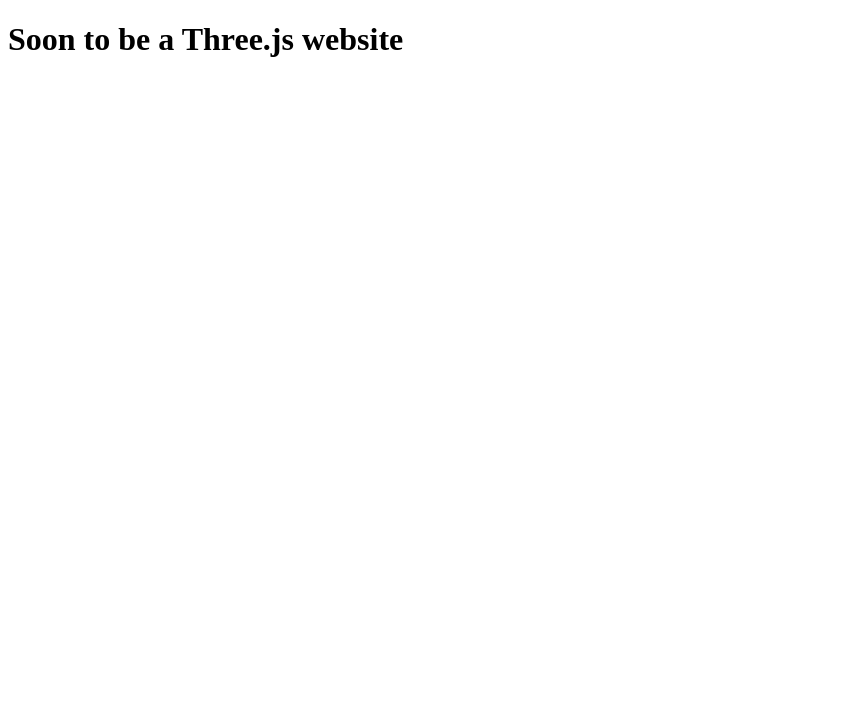
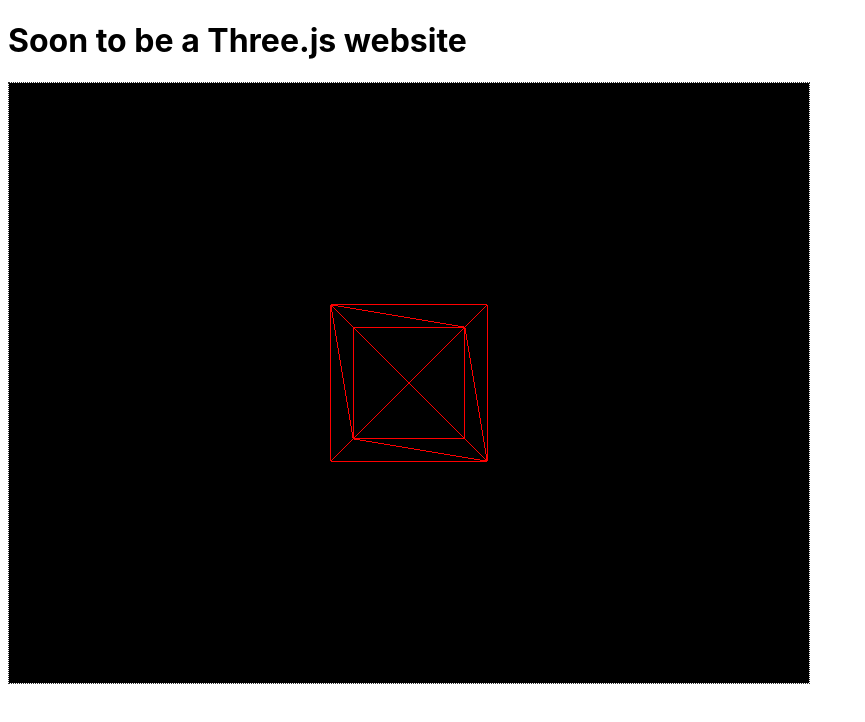
Before and after one commit to mandrasch/threejs-journey, a website built with Vite: page index.html in a window 1280 px wide. Shown: the whole page, without its empty margins (0-865 px from the left). Built offline with nearby package versions, Linux system fonts and the light colour scheme.

Commit message:
chore: first lesson, some formatting changes, scss support

```diff
--- a/index.html
+++ b/index.html
@@ -1,12 +1,15 @@
 <!DOCTYPE html>
 <html lang="en">
-<head>
-    <meta charset="UTF-8">
-    <meta name="viewport" content="width=device-width, initial-scale=1.0">
+  <head>
+    <meta charset="UTF-8" />
+    <meta name="viewport" content="width=device-width, initial-scale=1.0" />
     <title>03 - First Three.js Project</title>
+    <link rel="stylesheet" href="./style.scss" />
+  </head>
+  <body>
+    <h1>Soon to be a Three.js website</h1>
+    <canvas class="webgl"></canvas>
+
     <script type="module" src="./script.js"></script>
-</head>
-<body>
-    <h1>Soon to be a Three.js website</h1>
-</body>
+  </body>
 </html>
--- a/package.json
+++ b/package.json
@@ -16,6 +16,7 @@
     "vite": "^5.0.4"
   },
   "devDependencies": {
-    "@biomejs/biome": "1.4.1"
+    "@biomejs/biome": "1.4.1",
+    "sass": "^1.69.5"
   }
 }
--- a/script.js
+++ b/script.js
@@ -1,6 +1,39 @@
-console.log('JavaScript is working')
+console.log("JavaScript is working");
 
-import * as THREE from 'three'
+import * as THREE from "three";
 
+// Canvas
+const canvas = document.querySelector(".webgl");
 
-console.log(THREE)
+// Scene
+const scene = new THREE.Scene();
+
+// Object
+const geometry = new THREE.BoxGeometry(1, 1, 1);
+// debug with 	wireframe: true,
+const material = new THREE.MeshBasicMaterial({
+	color: 0xff0000,
+	wireframe: true,
+});
+const mesh = new THREE.Mesh(geometry, material);
+scene.add(mesh);
+
+// Camera
+const sizes = {
+	width: 800,
+	height: 600,
+};
+
+// field of view = 75, high (easier for beginners), aspect ratio
+// Camera frustum vertical field of view, from bottom to top of view, in degrees. Default is 50.
+// https://threejs.org/docs/#api/en/cameras/PerspectiveCamera
+const camera = new THREE.PerspectiveCamera(75, sizes.width / sizes.height);
+camera.position.z = 3; // camera is moved backward before rendering
+
+// Renderer
+const renderer = new THREE.WebGLRenderer({
+	canvas,
+});
+renderer.setSize(sizes.width, sizes.height);
+
+renderer.render(scene, camera);
--- /dev/null
+++ b/style.scss
@@ -0,0 +1,7 @@
+body{
+    font-family: 'Inter', 'Arial', sans-serif;
+}
+
+canvas.webgl{
+    border: 1px dotted #333;
+}
```
Also changed, not shown: README.md, 2 other files.
